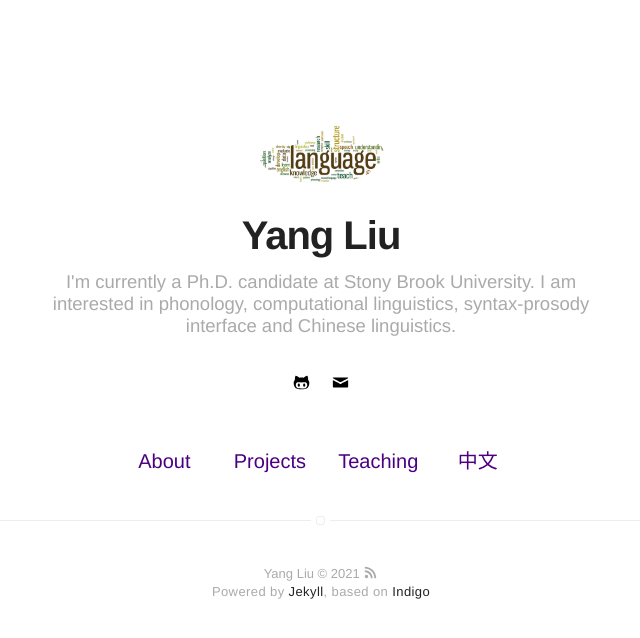
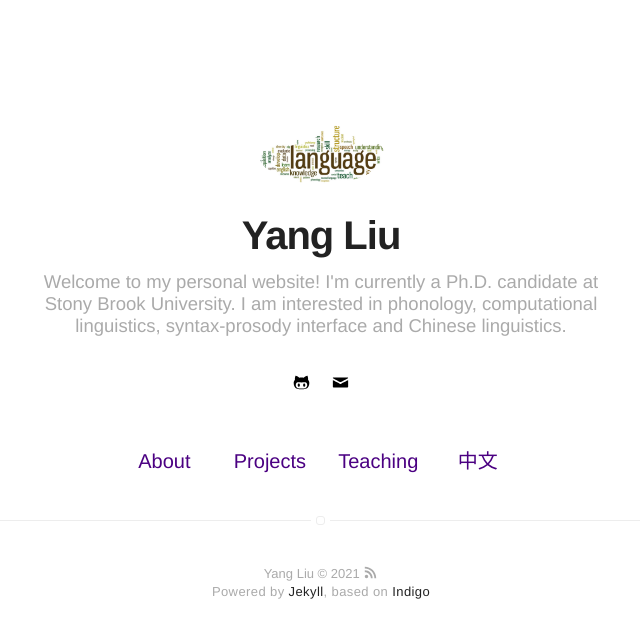
Before and after one commit to coglo/coglo.github.io, a Jekyll site: the page built from index.html, in a window 1280 px wide. Shown: the top 638 px of the page, without its empty margins (319-959 px from the left). Built offline with Jekyll 4.4.1, drawn with Linux system fonts in a browser that asks for light colours.

Commit message:
Update _config.yml

```diff
--- a/_config.yml
+++ b/_config.yml
@@ -1,6 +1,6 @@
 # main text of home
 name: Yang Liu
-bio: I'm currently a Ph.D. candidate at Stony Brook University. I am interested in phonology, computational linguistics, syntax-prosody interface and Chinese linguistics.
+bio: Welcome to my personal website! I'm currently a Ph.D. candidate at Stony Brook University. I am interested in phonology, computational linguistics, syntax-prosody interface and Chinese linguistics.
 
 # twitter summary info
 #description: A blog about technology and stuff related
@@ -16,7 +16,7 @@ picture: assets/images/1.jpg
 #resume: true
 
 url: https://coglo.github.io
-# your url: http://USERNAME.github.io
+your url: http://coglo.github.io
 
 permalink: /:title/
 
```
